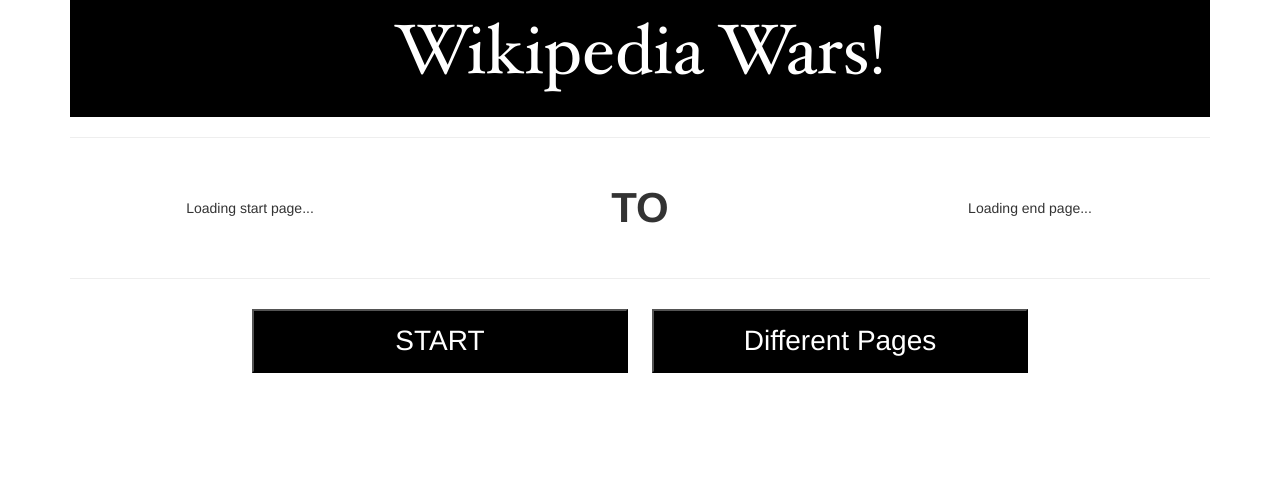
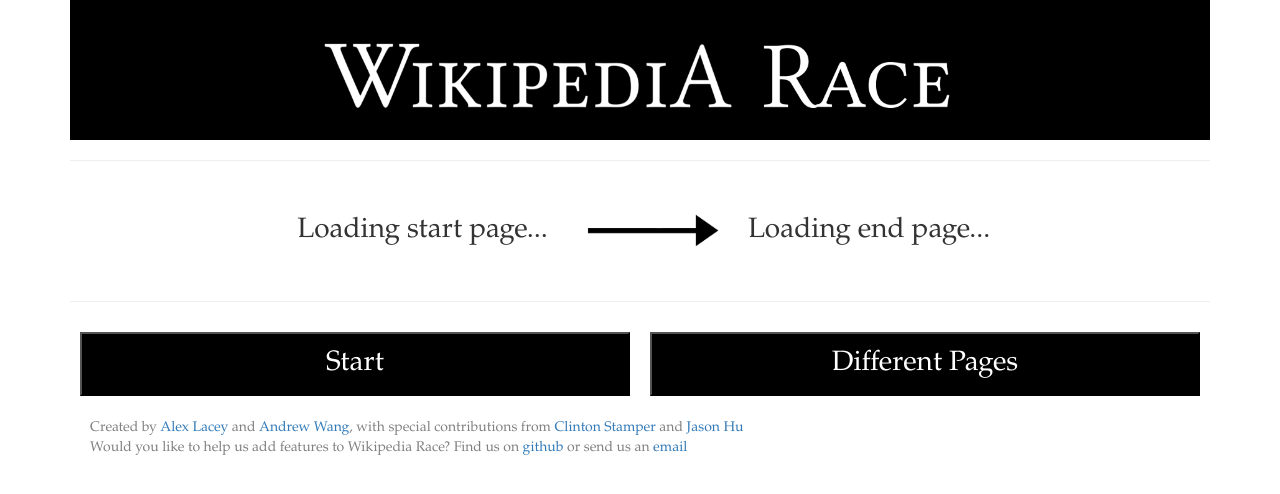
Before and after one commit to alexlacey/wikipedia-race-start-page, a PHP site: page /index.html in a window 1280 px wide. Shown: the top 494 px of the page. Run offline with PHP 8.4, Linux system fonts and the light colour scheme; some libraries are stand-ins or nearby versions.

Commit message:
alex's stuff

```diff
--- a/css/style.css
+++ b/css/style.css
@@ -13,6 +13,10 @@
   padding-bottom: 20px;
 }
 
+#center-table{
+   width: 100%;
+}
+
 #time h5{
   font-size: 150%;
 }
@@ -24,18 +28,10 @@
   color: gray;
 }
 
-#to {
-  font-size: 300%;
-  font-weight: bolder;
+.page-label {
+  font-size: 200%;
   height: 100px;
   line-height: 100px;
-  text-align: center;
-}
-
-.page-label {
-  height: 100px;
-  line-height: 100px;
-  text-align: center;
 }
 
 #win-message {
@@ -48,8 +44,21 @@
   margin-bottom: 30px;
 }
 
+#center-cell{
+    width: 200px;
+}
+
+#startTitle{
+  text-align: right;
+}
+
+#endTitle{
+  text-align: left;
+}
+
 body{
   width: 100%;
+  font-family: "Garamond";
 }
 
 button{
@@ -71,3 +80,28 @@
 .wiki-font{
   font-family: hoefler_textregular, arial, serif;
 }
+
+.arrow{
+    width: 200px;
+    height: 50px;
+}
+
+.logo{
+    width: 700px;
+    height: 100px;
+}
+
+.button-row{
+    display: flex;
+    flex-direction: row;
+}
+
+.action-button{
+    width: 50%;
+}
+
+.bottom-text{
+    text-align: left;
+    color: gray;
+    padding: 12px 0 0 20px;
+}
--- a/index.html
+++ b/index.html
@@ -16,30 +16,34 @@
 
 <div class="container center">
   <div id="title-box">
-    <h2 id="title" class="wiki-font">Wikipedia Wars!</h2>
+    <img src="images/logo.png" class="logo">
   </div>
   <hr>
-  <div class="row">
-    <div class="col-md-4">
+  <table id="center-table">
+    <tr>
+    <td>
       <div id = "startTitle" class="page-label">
         Loading start page...
       </div>
-    </div>
-    <div class="col-md-4" id="to">
-      TO
-    </div>
-    <div class="col-md-4">
+    </td>
+    <td id="center-cell">
+      <img src="images/arrow.png" class="arrow">
+    </td>
+    <td>
       <div id = "endTitle" class="page-label">
         Loading end page...
       </div>
-    </div>
+    </td>
+    </tr>
+  </table>
+  <hr>
+  <div class="button-row">
+    <button class="action-button" id = "startButton">Start</button>
+    <button class="action-button" onclick="window.location.href='https://immense-stream-44778.herokuapp.com/'">Different Pages</button>
   </div>
-  <hr>
-  <div class = "row">
-    <div class= "col-md-12">
-      <button id = "startButton">START</button>
-      <button onclick="window.location.href='https://immense-stream-44778.herokuapp.com/'">Different Pages</button>
-    </div>
+  <div class="bottom-text">
+    Created by <a href="https://github.com/alexlacey" target="blank">Alex Lacey</a> and <a href="https://github.com/wangandrew" target="blank">Andrew Wang</a>, with special contributions from <a href="http://ftwscripting.com/" target="blank">Clinton Stamper</a> and <a href="https://github.com/hujasonx" target="blank">Jason Hu</a></br>
+    Would you like to help us add features to Wikipedia Race? Find us on <a href="https://github.com/wangandrew/wikipedia-wars" target="blank">github</a> or send us an <a href="mailto:alexalexlacey@gmail.com">email</a>
   </div>
 </div>
 
```
Also changed, not shown: images/arrow.png, images/logo.png (added).
